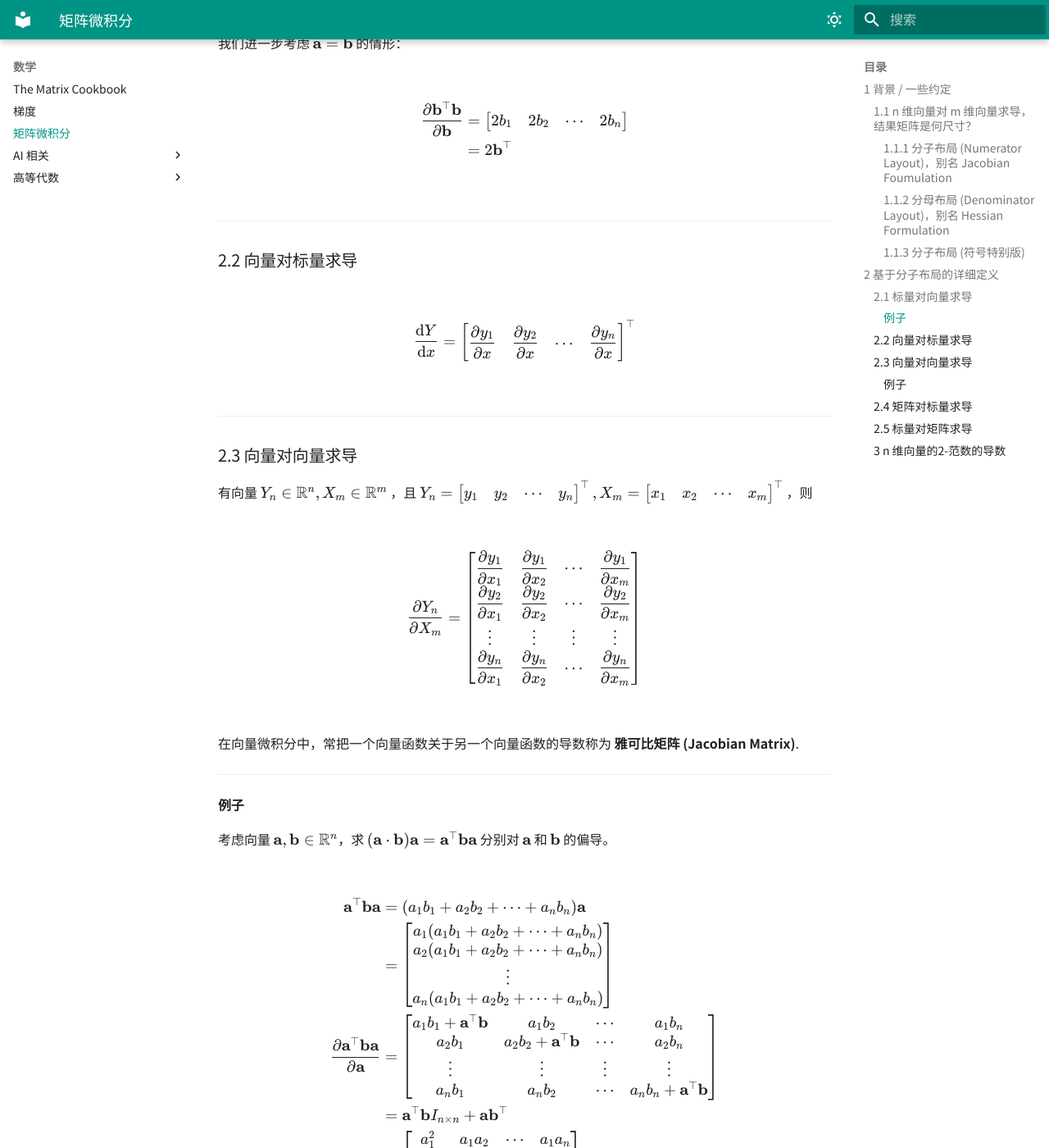
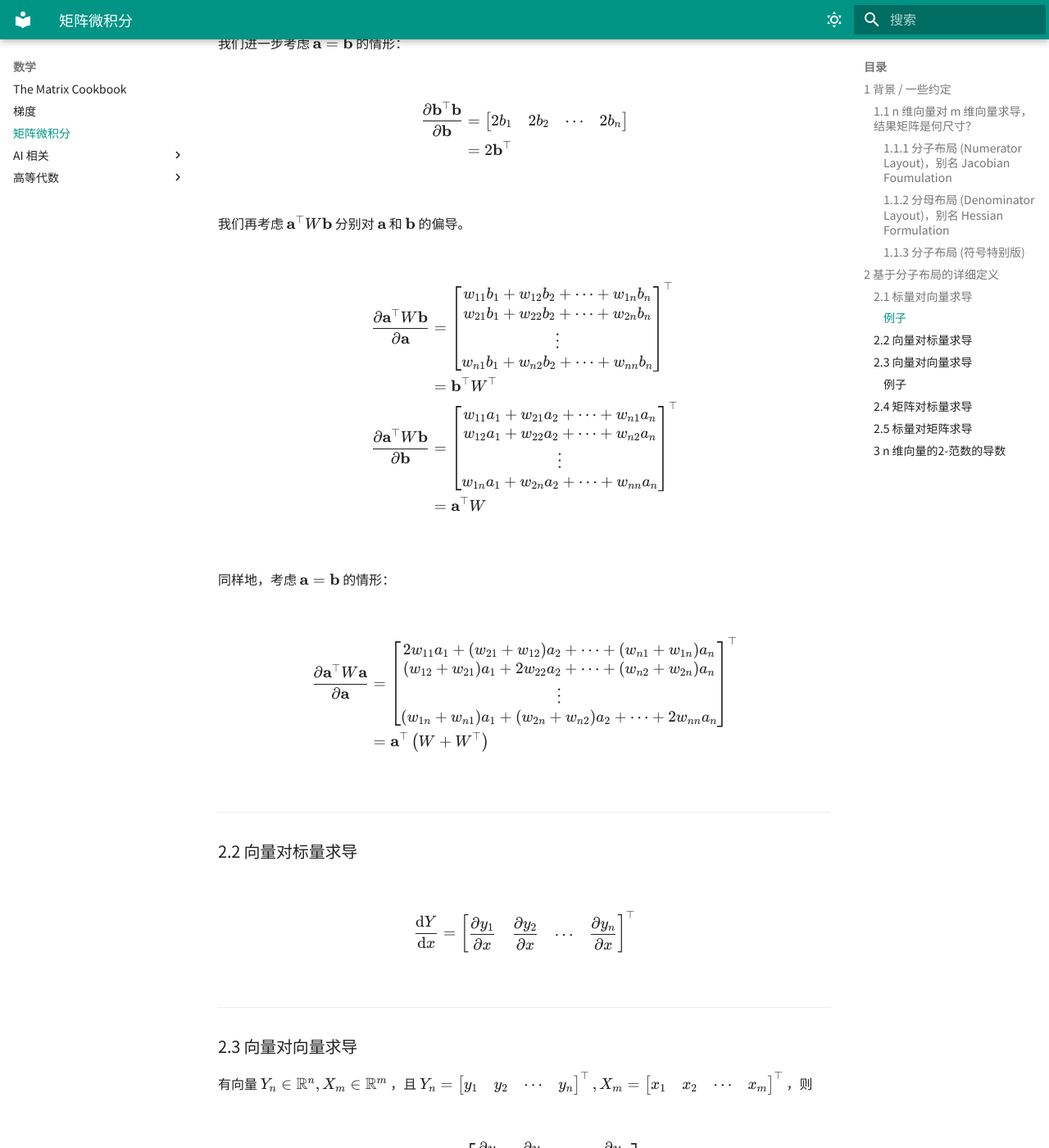
Before and after one commit to cloudmosquito/cloudmosquito.github.io, an MkDocs documentation site: the page built from docs/数学/矩阵微积分.md, in a window 1280 px wide and 1400 px high, scrolled down 2106 px. Shown: the whole window at 82% size. Built offline with MkDocs 1.6.1 and Material for MkDocs 9.7.7, drawn with Linux system fonts in a browser that asks for light colours.

Commit message:
feat: 补充《矩阵微积分》中标量对向量求导的内容

```diff
--- a/docs/数学/矩阵微积分.md
+++ b/docs/数学/矩阵微积分.md
@@ -60,6 +60,34 @@ $$\begin{aligned}
 \frac{\partial \mathbf{b}^\top\mathbf{b}}{\partial\mathbf{b}}
 &= \begin{bmatrix}2b_1 & 2b_2 & \cdots & 2b_n\end{bmatrix}\\
 &= 2\mathbf{b}^\top
+\end{aligned}$$
+
+我们再考虑 $\mathbf{a}^{\top}W\mathbf{b}$ 分别对 $\mathbf{a}$ 和 $\mathbf{b}$ 的偏导。
+
+$$\begin{aligned}
+\frac{\partial\mathbf{a}^{\top}W\mathbf{b}}{\partial \mathbf{a}} &=
+\begin{bmatrix}w_{11}b_1+w_{12}b_2+\cdots+w_{1n}b_n\\
+w_{21}b_1+w_{22}b_2+\cdots+w_{2n}b_n\\ \vdots\\
+w_{n1}b_1+w_{n2}b_2+\cdots+w_{nn}b_n
+\end{bmatrix}^{\top}\\
+&= \mathbf{b}^{\top}W^{\top}\\
+\frac{\partial \mathbf{a}^{\top}W\mathbf{b}}{\partial \mathbf{b}} &=
+\begin{bmatrix}w_{11}a_1 + w_{21}a_2 + \cdots + w_{n1}a_n\\
+w_{12}a_1 + w_{22}a_2 + \cdots + w_{n2}a_n\\ \vdots\\
+w_{1n}a_1 + w_{2n}a_2 + \cdots + w_{nn}a_n\\
+\end{bmatrix}^{\top}\\
+&= \mathbf{a}^{\top}W
+\end{aligned}$$
+
+同样地，考虑 $\mathbf{a}=\mathbf{b}$ 的情形：
+
+$$\begin{aligned}
+\frac{\partial \mathbf{a}^{\top}W\mathbf{a}}{\partial \mathbf{a}} &=
+\begin{bmatrix}2w_{11}a_1+(w_{21}+w_{12})a_2+\cdots+(w_{n1}+w_{1n})a_n\\
+(w_{12}+w_{21})a_1+2w_{22}a_2+\cdots+(w_{n2}+w_{2n})a_n\\ \vdots\\
+(w_{1n}+w_{n1})a_1+(w_{2n}+w_{n2})a_2+\cdots+2w_{nn}a_n\\
+\end{bmatrix}^{\top}\\
+&= \mathbf{a}^{\top}\left(W+W^{\top}\right)
 \end{aligned}$$
 
 ---
```
